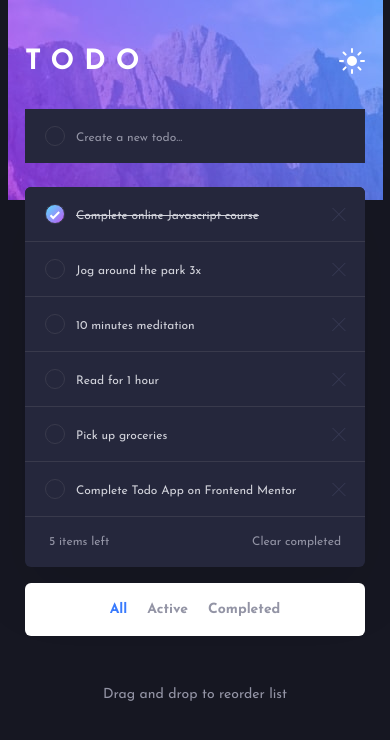
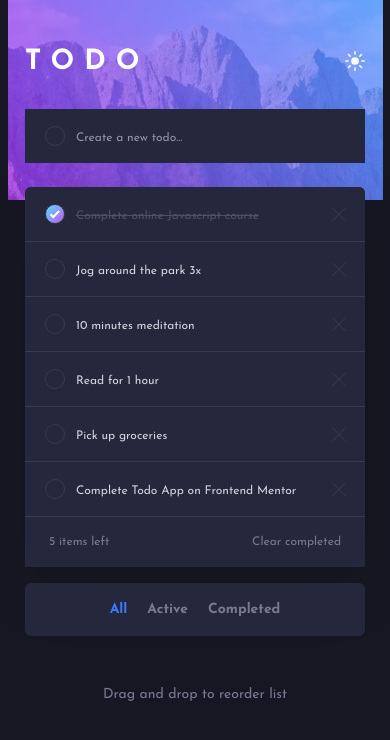
Before and after one commit to bnikkhah/todo-app, a website: page index.html in a window 390 px wide. Both pictures are taken after a click on the picture 352 px from the left and 60 px from the top of the page. Drawn offline with nearby package versions, Linux system fonts and the light colour scheme.

Commit message:
apply bug fixes

```diff
--- a/css/styles.scss
+++ b/css/styles.scss
@@ -100,6 +100,7 @@ body {
         // background-size: 12px;
         background: linear-gradient(135deg, hsl(192, 100%, 67%), hsl(280, 87%, 65%));
         position: relative;
+        border-color: $white;
 
         &:after {
             background-color: transparent;
@@ -113,7 +114,7 @@ body {
             background-image: url('../images/icon-check.svg');
             width: 11px;
             height: 9px;
-            top: 6px;
+            top: 5px;
 
             @include media-breakpoint-up(md) {
                 top: 7px;
@@ -124,9 +125,18 @@ body {
     &[type=checkbox] {
         border-radius: 9999px;
         cursor: pointer;
-        border: 1px solid $white;
-        background: linear-gradient(135deg, hsl(192, 100%, 67%), hsl(280, 87%, 65%));
+        border: 1px solid hsl(236, 33%, 92%);
+        // background: linear-gradient(135deg, hsl(192, 100%, 67%), hsl(280, 87%, 65%));
         position: relative;
+
+        &:hover {
+            background: linear-gradient(135deg, hsl(192, 100%, 67%), hsl(280, 87%, 65%));
+            border-color: $white;
+        }
+
+        &:active {
+            filter: none;
+        }
 
         &:after {
             content: '';
@@ -199,14 +209,17 @@ body {
         .input-group-text {
             background-color: hsl(235, 24%, 19%);
             color: hsl(233, 11%, 84%);
+
+            &.isCompleted {
+                color: hsl(233, 14%, 35%);
+            }
         }
 
         .form-check-input {
             background: none;
             border: 1px solid hsl(237, 14%, 26%);
 
-            &:hover,
-            &:focus {
+            &:hover {
                 background: linear-gradient(135deg, hsl(192, 100%, 67%), hsl(280, 87%, 65%));
 
                 &:after {
@@ -290,12 +303,20 @@ body {
     @include media-breakpoint-up(md) {
         margin-top: 75px;
     }
+
+    .theme-icon {
+
+        @include media-breakpoint-down(sm) {
+            width: 20px;
+        }
+    }
 }
 
 .meta {
     padding: 1rem 1.5rem 1rem 1.5rem;
     color: hsl(236, 9%, 61%);
     font-size: 12px;
+    background-color: $white;
 
     span,
     li {
@@ -307,6 +328,8 @@ body {
     }
 
     &.dark {
+        background-color: hsl(235, 24%, 19%);
+        color: hsl(234, 11%, 52%);
 
         span,
         li {
@@ -349,6 +372,10 @@ body {
 .instruction {
     color: hsl(236, 9%, 61%);
     font-size: 14px;
+
+    &.dark {
+        color: hsl(234, 11%, 52%);
+    }
 }
 
 .filter {
--- a/index.html
+++ b/index.html
@@ -41,14 +41,14 @@
               <img
                 src="./images/icon-moon.svg"
                 alt="Dark mode"
-                class="cursor"
+                class="cursor theme-icon"
                 x-show="! darkMode"
                 @click="handleDarkMode"
               >
               <img
                 src="./images/icon-sun.svg"
                 alt="Light mode"
-                class="cursor"
+                class="cursor theme-icon"
                 x-show="darkMode"
                 @click="handleDarkMode"
               >
@@ -171,7 +171,7 @@
           </div>
 
           <div
-            class="meta d-md-none mobile rounded mt-3 bg-white"
+            class="meta d-md-none mobile rounded mt-3"
             :class="{ 'dark' : darkMode }"
           >
               <div class="row g-0">
@@ -191,7 +191,12 @@
               </div>
             </div>
 
-          <p class="mt-5 instruction">Drag and drop to reorder list</p>
+          <p
+            class="mt-5 instruction"
+            :class="{ 'dark' : darkMode }"
+          >
+            Drag and drop to reorder list
+          </p>
         </div>
       </div>
     </div>
```
Also changed, not shown: css/styles.css, 1 other file.
